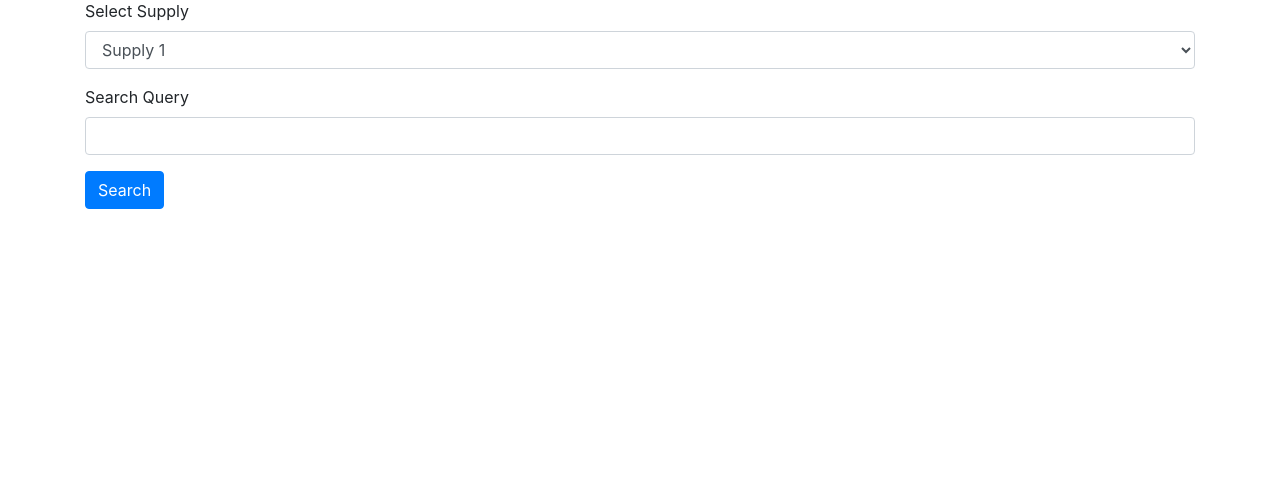
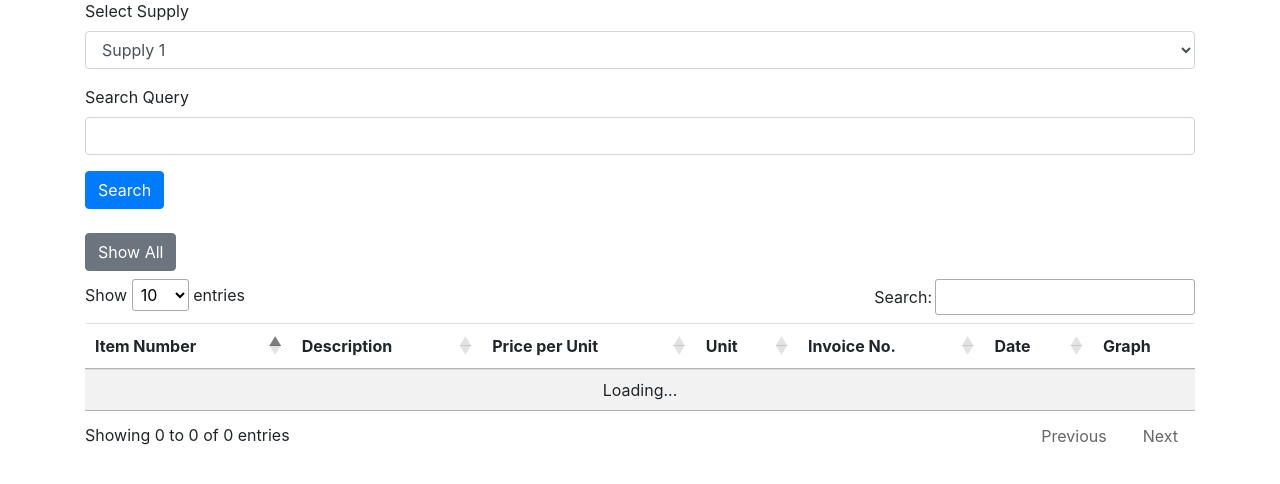
Before and after one commit to adm15123/Inventory-analyzer, a Flask app: template templates/search.html in a window 1280 px wide. Shown: the part 135-619 px from the top of the page. Run offline with Flask 3, Linux system fonts and the light colour scheme; the template is opened without the code that fills it, so the values that code supplies are empty; some libraries are stand-ins or nearby versions.

Commit message:
Fix DataTables columns and show-all behavior

```diff
--- a/ZamoraInventoryApp.py
+++ b/ZamoraInventoryApp.py
@@ -471,6 +471,12 @@ def view_all_data():
     if current_df is None:
         return jsonify([])
     df_temp = current_df.copy()
+    if "Item No." in df_temp.columns and "Item Number" not in df_temp.columns:
+        df_temp.rename(columns={"Item No.": "Item Number"}, inplace=True)
+    if "Invoice No." in df_temp.columns and "Invoice No" not in df_temp.columns:
+        df_temp.rename(columns={"Invoice No.": "Invoice No"}, inplace=True)
+    if "Item Number" in df_temp.columns:
+        df_temp = df_temp.sort_values("Item Number")
     if "Date" in df_temp.columns and "Description" in df_temp.columns:
         date_index = list(df_temp.columns).index("Date")
         df_temp.insert(
@@ -501,6 +507,12 @@ def search_data():
         results = pd.DataFrame()
     if results.empty:
         return jsonify([])
+    if "Item No." in results.columns and "Item Number" not in results.columns:
+        results.rename(columns={"Item No.": "Item Number"}, inplace=True)
+    if "Invoice No." in results.columns and "Invoice No" not in results.columns:
+        results.rename(columns={"Invoice No.": "Invoice No"}, inplace=True)
+    if "Item Number" in results.columns:
+        results = results.sort_values("Item Number")
     if "Date" in results.columns and "Description" in results.columns:
         date_index = list(results.columns).index("Date")
         results.insert(
--- a/templates/search.html
+++ b/templates/search.html
@@ -36,7 +36,22 @@
     </div>
     <button type="submit" class="btn btn-primary">Search</button>
   </form>
-  <table id="resultsTable" class="table table-striped"></table>
+  <button id="showAll" class="btn btn-secondary mb-2">Show All</button>
+  <div id="tableWrapper">
+  <table id="resultsTable" class="table table-striped">
+    <thead>
+      <tr>
+        <th>Item Number</th>
+        <th>Description</th>
+        <th>Price per Unit</th>
+        <th>Unit</th>
+        <th>Invoice No.</th>
+        <th>Date</th>
+        <th>Graph</th>
+      </tr>
+    </thead>
+  </table>
+  </div>
   <script>
     $(document).ready(function(){
       var table = $('#resultsTable').DataTable({
@@ -45,19 +60,31 @@
           data: function(d){
             d.query = $('#query').val();
             d.supply = $('#supply').val();
+          },
           dataSrc: ''
         },
         columns: [
+          { data: 'Item Number' },
+          { data: 'Description' },
+          { data: 'Price per Unit' },
+          { data: 'Unit' },
+          { data: 'Invoice No' },
           { data: 'Date' },
-          { data: 'Graph', orderable:false },
-          { data: 'Description' },
-          { data: 'Price per Unit' }
+          { data: 'Graph', orderable:false }
+        ],
+        pageLength: 10,
+        columnDefs: [
+          { targets: [0,2,3,4,5,6], searchable: false },
+          { targets: 6, orderable: false }
         ]
       });
       $('#searchForm').on('submit', function(e){
-
         e.preventDefault();
         table.ajax.reload();
+      });
+      $('#showAll').on('click', function(){
+        table.page.len(-1).draw();
+        $('#tableWrapper').css({'max-height':'400px','overflow-y':'auto'});
       });
     });
   </script>
```
Also changed, not shown: templates/view_all.html (+39 -12 lines).
